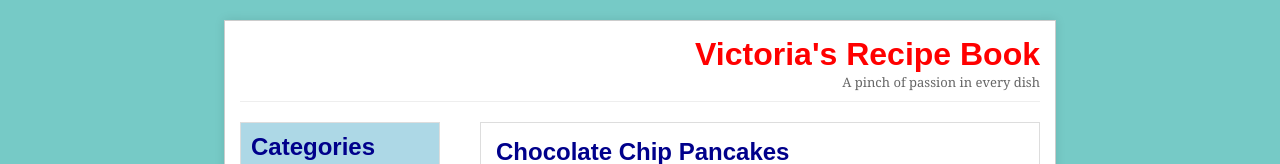
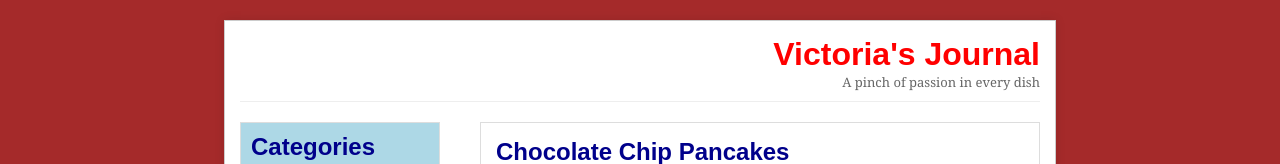
Before and after one commit to AbdullahYasar33/MyFirstWebsite, a plain HTML site: page 123.html in a window 1280 px wide. Shown: the top 164 px of the page. Drawn offline with Linux system fonts and the light colour scheme.

Commit message:
Add new file 123.html

```diff
--- a/index.html
+++ b/123.html
@@ -4,12 +4,12 @@
 <head>
     <meta charset="UTF-8">
     <meta name="viewport" content="width=device-width, initial-scale=1.0">
-    <title>Victoria's Recipe Book</title>
-    <!-- Combined CSS styles start here -->
+    <title>Victoria's Journal</title>
+
     <style>
         body {
             font-family: Arial, sans-serif;
-            background-color: #76cac6;
+            background-color: brown;
             margin: 20px;
         }
 
@@ -88,12 +88,12 @@
             line-height: 1.4;
         }
     </style>
-    <!-- Combined CSS styles end here -->
+
 </head>
 <body>
     <div id="main-container">
         <div id="header">
-            <h1 id="book-title">Victoria's Recipe Book</h1>
+            <h1 id="book-title">Victoria's Journal</h1>
             <p id="tagline">A pinch of passion in every dish</p>
         </div>
 
@@ -129,5 +129,3 @@
     </div>
 </body>
 </html>
-
-Displaying LAB09-TASK4.html.
```
